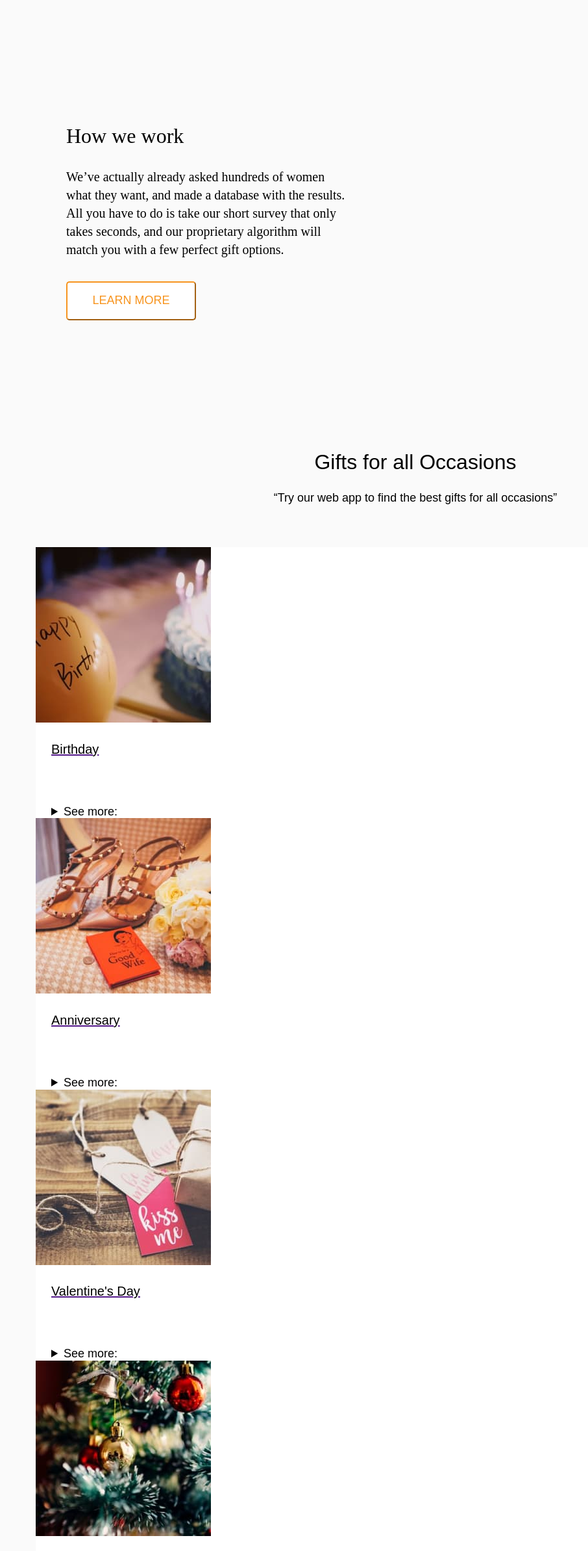
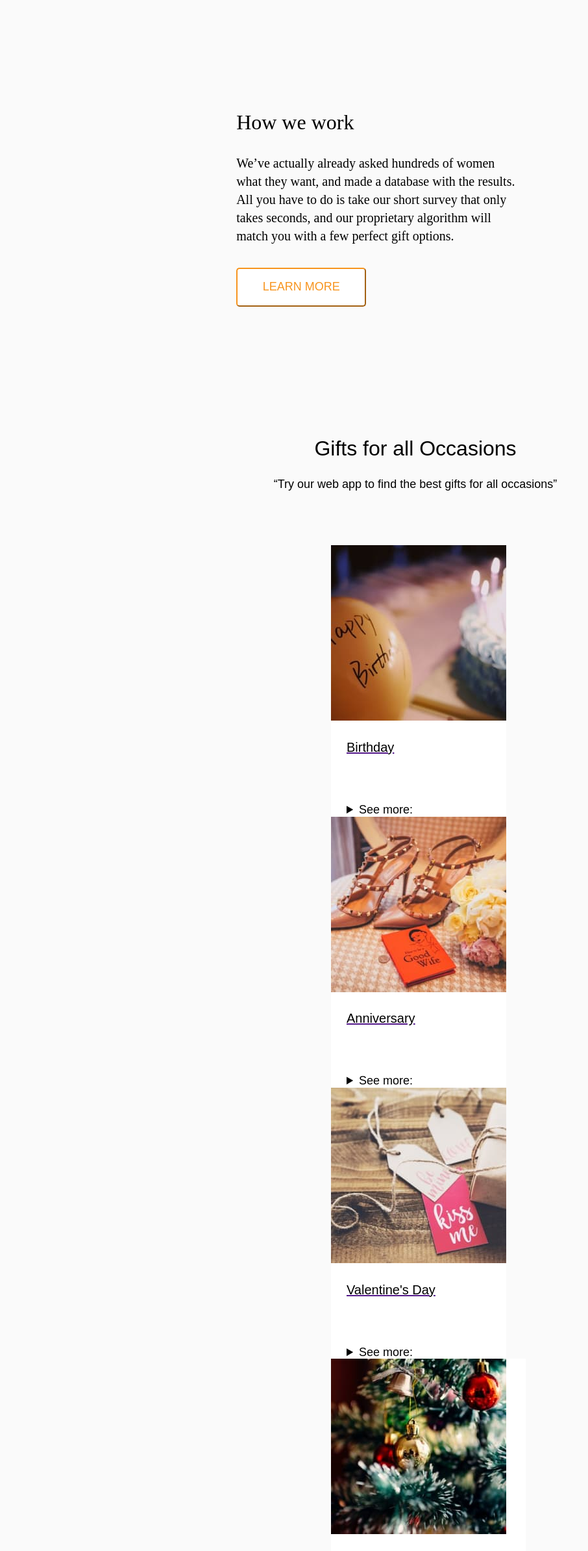
Before and after one commit to NatalyTokarieva/find-a-gift, a plain HTML site: page index.html in a window 1280 px wide. Shown: the part 1024-3411 px from the top of the page at 65% size, without its empty margins (0-906 px from the left). Drawn offline with nearby package versions, Linux system fonts and the light colour scheme.

Commit message:
cprrected

```diff
--- a/css/styles.css
+++ b/css/styles.css
@@ -134,7 +134,8 @@ align-items: stretch;}
 
 .work{
     display: flex;
-flex-wrap: nowrap;flex-direction: column;}
+    flex-wrap: wrap;
+}
 
 .text-work{
     padding: 164px 166px 104px 102px;
@@ -190,16 +191,16 @@ margin-bottom: 137px;
    box-shadow: 10px 10px 15px rgba(0, 0, 0, 0.05);
 }
 
-li.present-item
 .present-container{
-    display: flex;
-    flex-wrap: nowrap;
-justify-content: center;
-align-items: center;}
+     display:flex;
+     justify-content: center;
+     align-items: center;
+}
+
 .present-container .present-item{
     margin-right: 30px;
 }
-present-container .present-item:last-child{
+.present-container .present-item:last-child{
     margin-right: 0;
 }
 .text-present{
@@ -216,8 +217,7 @@ present-container .present-item:last-child{
     margin-bottom: 74px;
     margin-top: 24px;
     margin-left:24px ;
-
-}
+  }
 .section-see{
     margin-left: 24px;
 }
--- a/index.html
+++ b/index.html
@@ -32,19 +32,15 @@
     <!--Main-->
     <main>
          <section class="hero">
-
              <div class="gift-container container">
-
                 <div class="text-container">
                     <h1 class="section-hero">Find a gift for your wife or girlfriend</h1>
                     <p class="hero-text">Struggling to find a gift for your wife or girlfriend?
                         No problem!</p>
                     <button type="button" class="yellow-button">Find gift now</button>
                 </div>
-
                 <div >
                      <img class="picture-img" src="./images/img1.jpg" alt="picture about man and women" width="719px" height="702px" >
-
                </div>
         </section>
 
@@ -62,8 +58,7 @@
                     <button type="button" class="work-button">LEARN MORE</button>
 
                 </div>
-
-
+            </div>
            </section>
 
         <!--Gift for occasion-->
@@ -72,9 +67,9 @@
             <div class="container">
                 <h2 class="section-present">Gifts for all Occasions</h2>
                 <p class="text-present">“Try our web app to find the best gifts for all occasions”</p>
+                <div class="present-container">
+                    <ul class="list">
 
-            <ul class="list">
-                <div class="present-container">
                         <li class="present-item">
                             <a href="">
                                 <img src="./images/gift1.jpg" alt="birthday present" width="270" height="270">
@@ -96,9 +91,8 @@
                                 <h3 class="picture-present">Christmas</h3></a>
                                 <details class="section-see"> <summary>See more:</summary> </details>
                         </li>
-
+                    </ul>
                  </div>
-        </ul>
              </div>
         </section>
 
@@ -108,10 +102,12 @@
             <div class="container contact-container">
                 <div class="second-contact">
                     <h2 class="section-contact">Ready to get started?</h2>
-            <p class="contact-text">Sign up or contact us</p></div>
+                    <p class="contact-text">Sign up or contact us</p>
+                </div>
                 <div class="button-contact">
                     <button type="button" class="black-button">Find gift now</button>
-            <button type="button" class="orange-button">How it works</button></div>
+                    <button type="button" class="orange-button">How it works</button>
+                </div>
              </div>
         </section>
 
@@ -121,18 +117,18 @@
                 <h2 class="section-blog">Our Best Blogs Ever</h2>
                 <p class="text-blog">“Try our blog to find the best tips and tricks to select your gift”</p>
 
-
-
                 <div class="blog-container">
                     <img src="./images/img3.jpg " class="blog-picture" alt="The man is riding on a swing the woman" width="400" height="370">
                     <div class="second-blog-container">
                         <p class="blog-text">Mr. John Doe</p>
                         <h3 class="section-blog1">The best way to wish your wife</h3>
-            <a href="" class="a-blog">Read more</a></div></div>
+                        <a href="" class="a-blog">Read more</a>
+                    </div>
+               </div>
 
+                <div class="third-blog-container">
+                    <ul class="list">
 
-            <ul class="list">
-                <div class="third-blog-contai">
                         <li>
                             <h4 class="section-blog2">Database to find the gifts for your girlfriend</h4>
                             <p class="read-blog">Lorem ipsum dolor sit amet, consectetur adipiscing elit, sed do eiusmod tempor incididunt ut labore et dolore...</p>
@@ -143,8 +139,8 @@
                             <p class="read-blog">Lorem ipsum dolor sit amet, consectetur adipiscing elit, sed do eiusmod tempor incididunt ut labore et dolore...</p>
                             <a href="" class="more-blog">Read more</a>
                         </li>
+                    </ul>
                 </div>
-            </ul>
             </div>
         </section>
 
```
Lines whose indentation alone changed are shown as unchanged.
